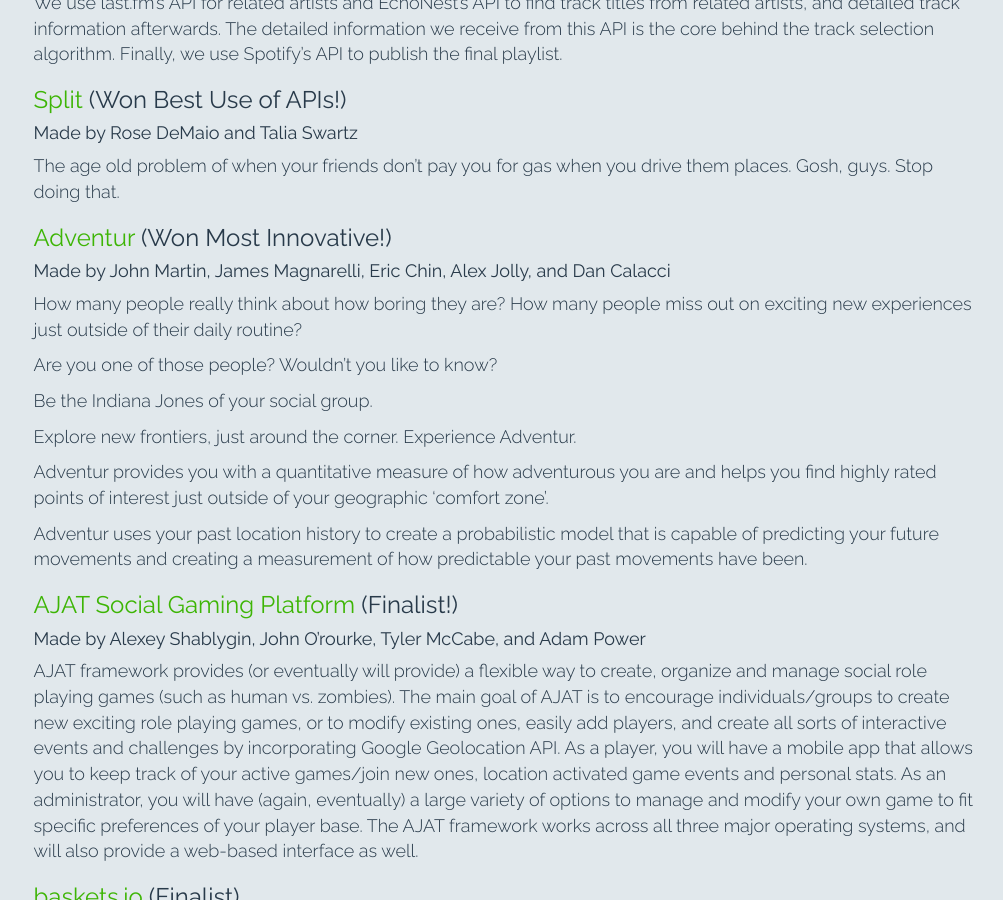
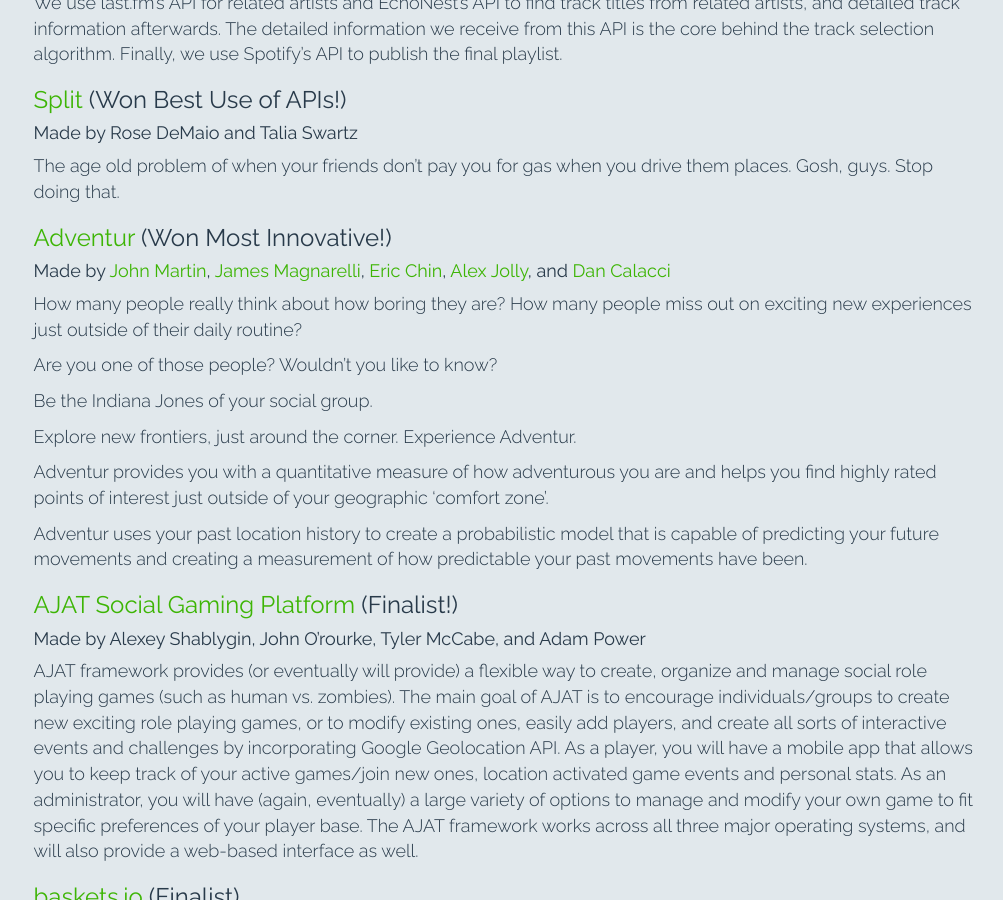
Before and after one commit to HackBeanpot/Projects, a Jekyll site: the page built from 2014-projects.md, in a window 1280 px wide and 900 px high, scrolled down 2454 px. Shown: the whole window, without its empty margins (134-1137 px from the left). Built offline with Jekyll 4.4.1, drawn with Linux system fonts in a browser that asks for light colours; Markdown is read by kramdown in place of the engine named in the settings; part of the change alters nothing that is shown.

```diff
--- a/2014-projects.md
+++ b/2014-projects.md
@@ -116,7 +116,7 @@ The age old problem of when your friends don't pay you for gas when you drive
 them places. Gosh, guys. Stop doing that.
 
 ### [Adventur](https://github.com/dcalacci/adventur) (Won Most Innovative!) ###
-#### Made by John Martin, James Magnarelli, Eric Chin, Alex Jolly, and Dan Calacci ####
+#### Made by [John Martin](https://github.com/John4), [James Magnarelli](https://github.com/jmagnarelli), [Eric Chin](https://github.com/erictchin), [Alex Jolly](https://github.com/jollex), and [Dan Calacci](https://github.com/dcalacci) ####
 
 How many people really think about how boring they are? How many people miss out
 on exciting new experiences just outside of their daily routine?
```
